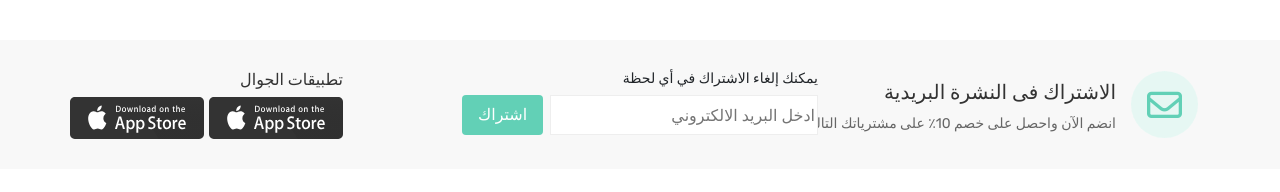
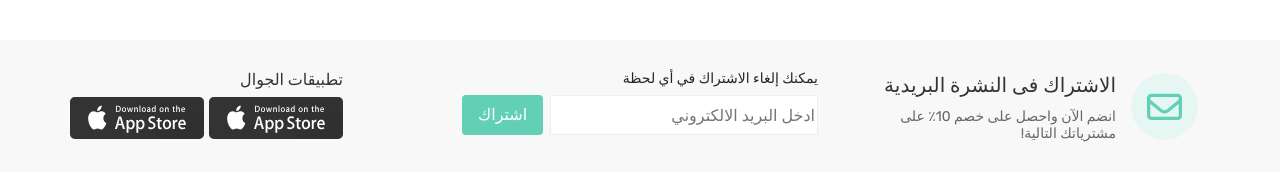
Before and after one commit to mahmoudtamer0/Masr.market, a React (Create React App) app: page /Masr.market/products/1 in a window 1280 px wide. Shown: the part 406-598 px from the top of the page. Built offline with nearby package versions, Linux system fonts and the light colour scheme; no server answers.

Commit message:
fixing warning

```diff
--- a/src/components/ProductDetails.js
+++ b/src/components/ProductDetails.js
@@ -74,7 +74,7 @@ function ProductDetails(props) {
                                 {product.images && product.images.map((img, index) => {
                                     return (
                                         <img
-                                            className={imgscounter === index && "active-col-img"}
+                                            className={imgscounter === index ? "active-col-img" : undefined}
                                             key={index}
                                             src={img.url}
                                             onClick={() => setImgscounter(index)}
--- a/src/components/footer.css
+++ b/src/components/footer.css
@@ -31,7 +31,7 @@
     font-style: normal;
     font-weight: 400;
     line-height: normal;
-    width: 360px;
+    width: 300px;
     color: #666666;
 }
 
@@ -171,18 +171,6 @@ ul {
 }
 
 @media (max-width:780px) {
-    /* .foot-sec-main {
-        text-align: center;
-    }
-
-    .secondlayer-firstdiv p {
-        margin: auto;
-        width: 100%;
-    }
-
-    .foot-sociallinks div {
-        justify-content: center;
-    } */
 
     .first-foot-main {
         gap: 35px;
@@ -210,6 +198,16 @@ ul {
 .foot-lastlayer {
     padding: 14px 0;
     background-color: #1D1F1F;
+}
+
+@media (max-width:1290px) {
+    .first-foot-main {
+        gap: 35px;
+    }
+
+    .email-div p {
+        width: 250px;
+    }
 }
 
 .foot-last-fdiv {
--- a/src/components/proddet.css
+++ b/src/components/proddet.css
@@ -200,7 +200,7 @@
 
 @media (max-width:390px) {
     .main-img {
-        width: 355px;
+        width: 330px;
         height: 280px;
         margin: auto;
     }
```
